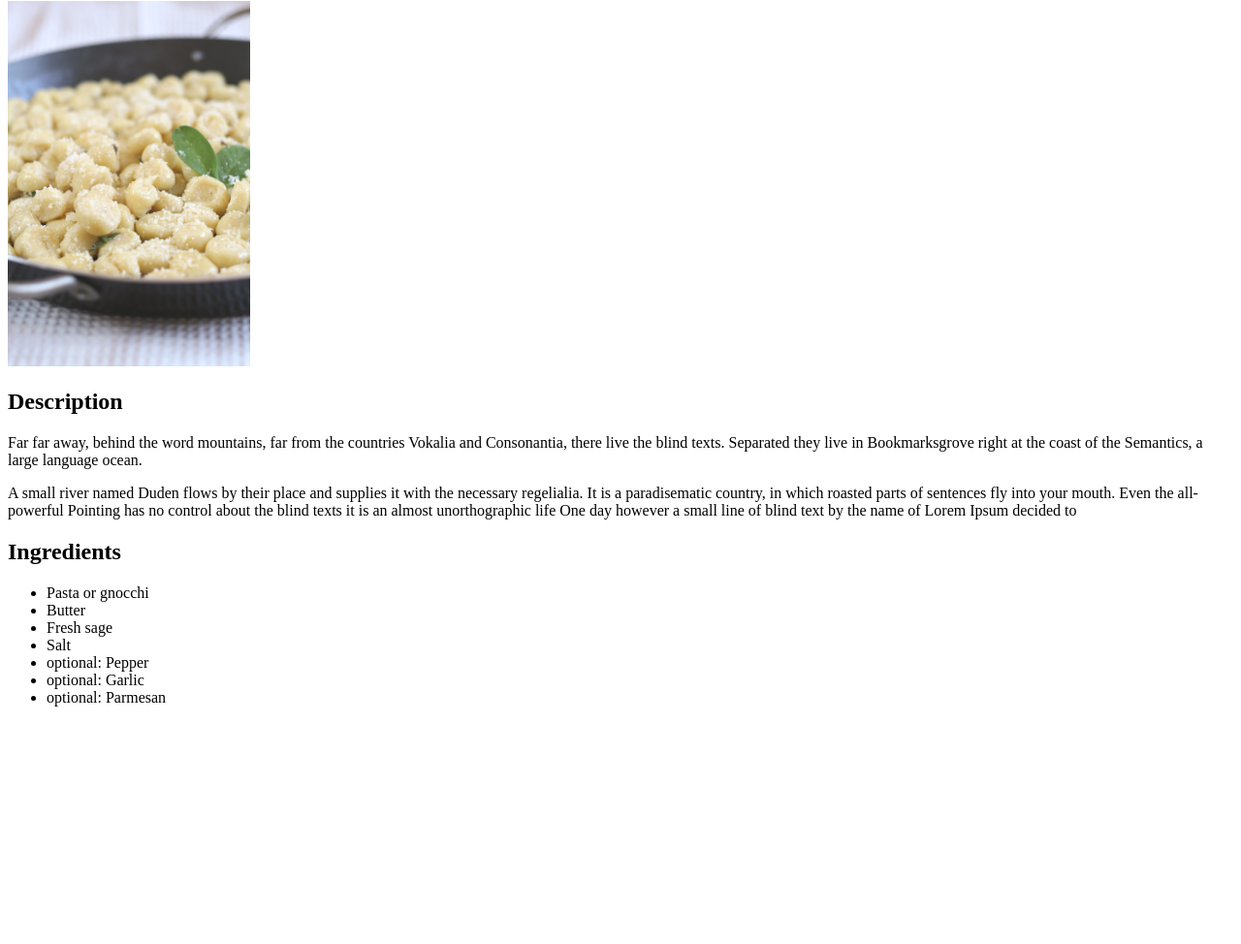
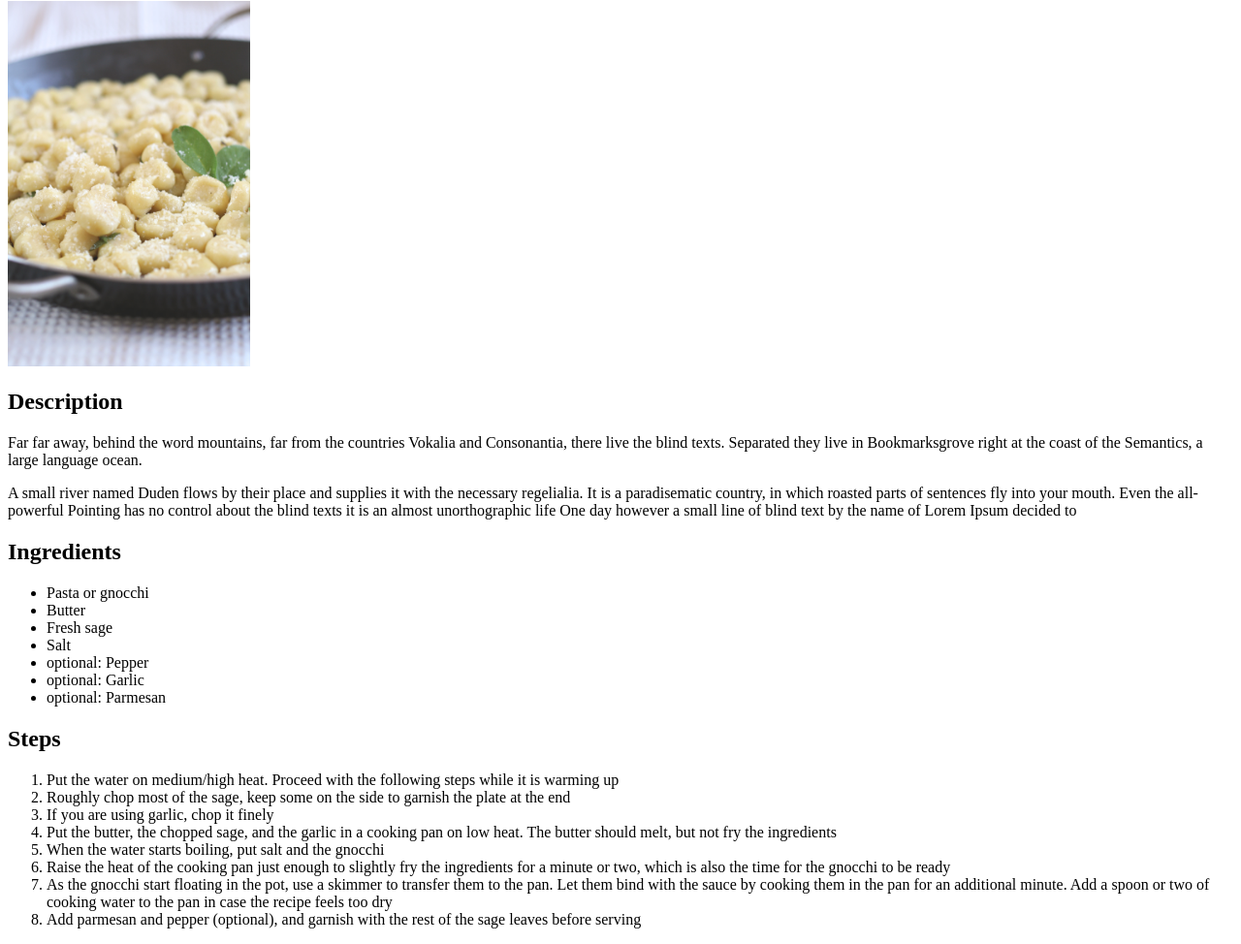
Before and after one commit to nd-sg/odin-recipes, a plain HTML site: page recipes/burro-e-salvia.html in a window 1280 px wide. Shown: the part 79-1053 px from the top of the page at 97% size. Before the commit the page ends 824 px from the top, so only its background shows below. Drawn offline with Linux system fonts and the light colour scheme.

Commit message:
feat: Add recipe steps
Add recipe steps: title, ordered list with instructions

```diff
--- a/recipes/burro-e-salvia.html
+++ b/recipes/burro-e-salvia.html
@@ -21,5 +21,16 @@
         <li>optional: Garlic</li>
         <li>optional: Parmesan</li>
     </ul>
+    <h2>Steps</h2>
+    <ol>
+        <li>Put the water on medium/high heat. Proceed with the following steps while it is warming up</li>
+        <li>Roughly chop most of the sage, keep some on the side to garnish the plate at the end</li>
+        <li>If you are using garlic, chop it finely</li>
+        <li>Put the butter, the chopped sage, and the garlic in a cooking pan on low heat. The butter should melt, but not fry the ingredients</li>
+        <li>When the water starts boiling, put salt and the gnocchi</li>
+        <li>Raise the heat of the cooking pan just enough to slightly fry the ingredients for a minute or two, which is also the time for the gnocchi to be ready</li>
+        <li>As the gnocchi start floating in the pot, use a skimmer to transfer them to the pan. Let them bind with the sauce by cooking them in the pan for an additional minute. Add a spoon or two of cooking water to the pan in case the recipe feels too dry</li>
+        <li>Add parmesan and pepper (optional), and garnish with the rest of the sage leaves before serving</li>
+    </ol>
 </body>
 </html>
```
